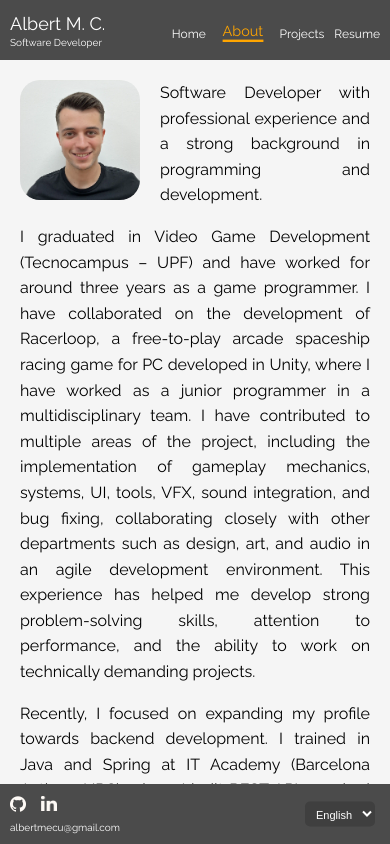
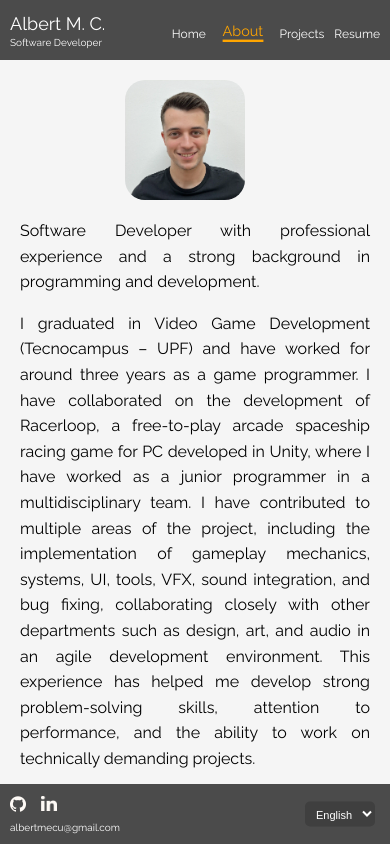
Before and after one commit to AlbertMedina/portfolio-web, a React (Vite) app: page /portfolio-web/about in a window 390 px wide. Built offline with nearby package versions, Linux system fonts and the light colour scheme.

Commit message:
feat: about page visual tweaks

```diff
--- a/src/routes/About.module.css
+++ b/src/routes/About.module.css
@@ -32,14 +32,14 @@
 
 @media (max-width: 768px) {
   .content {
-    display: block;
-    width: 100%;
+    flex-direction: column;
+    align-items: center;
+    gap: 18px;
   }
 
   .picture {
     width: 120px;
     height: 120px;
-    float: left;
     margin-right: 20px;
   }
 
```
